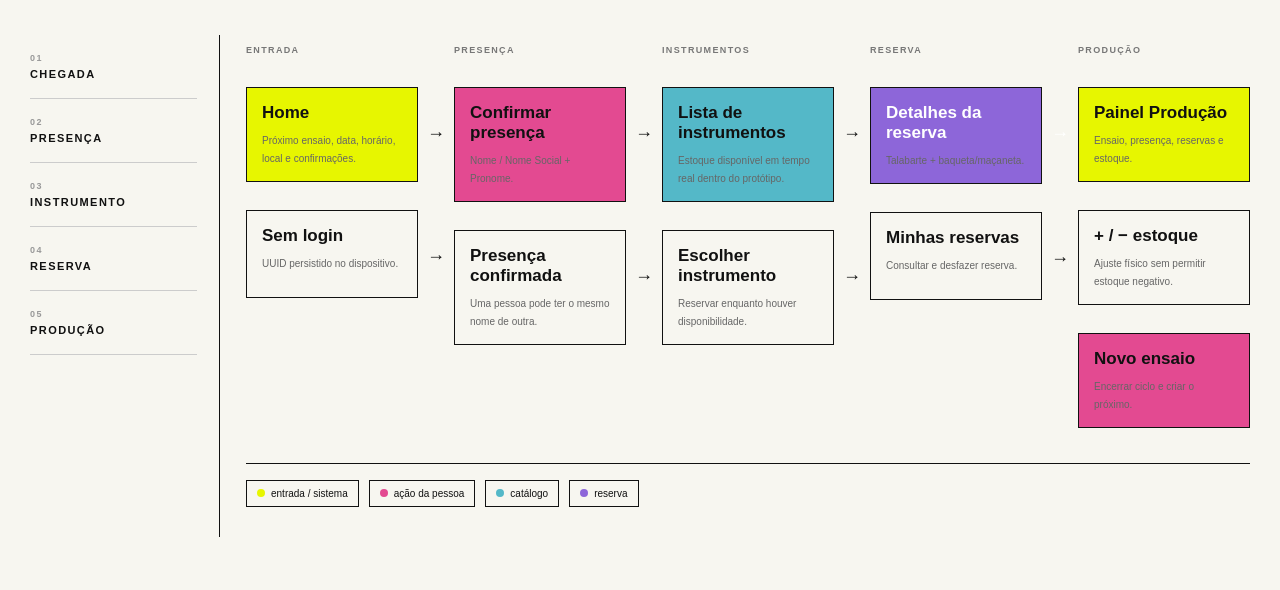
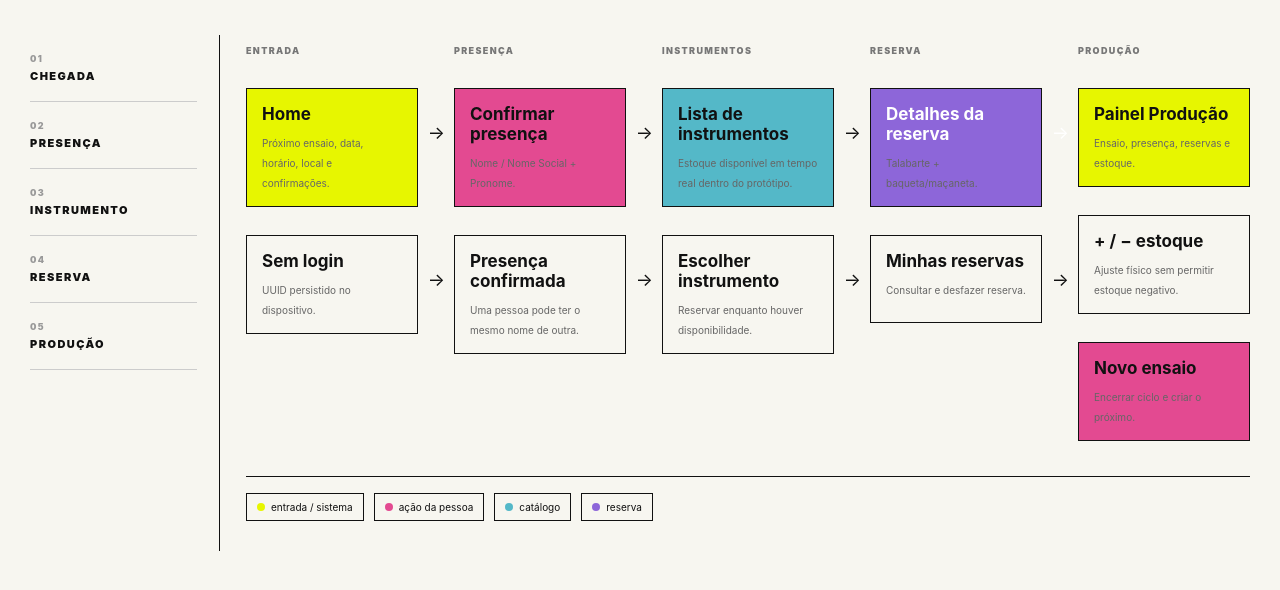
Before and after one commit to brubriele/hormonios-garoa, a website built with Vite: page flow.html in a window 1280 px wide. Shown: the part 292-882 px from the top of the page. Built offline with nearby package versions, Linux system fonts and the light colour scheme.

Commit message:
style: adiciona fonte Inter para corrigir incompatibilidade e sobreposição no Android

```diff
--- a/styles.css
+++ b/styles.css
@@ -9,7 +9,7 @@
   --purple: #8d66d9;
   --white: #fff;
   --danger: #b42318;
-  font-family: Arial, Helvetica, sans-serif;
+  font-family: 'Inter', sans-serif; /* Mudou aqui */
 }
 
 * {
@@ -24,7 +24,7 @@ body {
   margin: 0;
   background: var(--paper);
   color: var(--ink);
-  font-family: Arial, Helvetica, sans-serif
+  font-family: 'Inter', sans-serif; /* Mudou aqui */
 }
 
 button,
@@ -129,7 +129,7 @@ button {
 .hero-copy h1,
 .section-head h2 {
   font-size: clamp(58px, 9vw, 128px);
-  line-height: .86;
+  line-height: 0.95;
   letter-spacing: -.07em;
   margin: 0;
   font-weight: 900
```
Also changed, not shown: index.html (+4 -0 lines).
